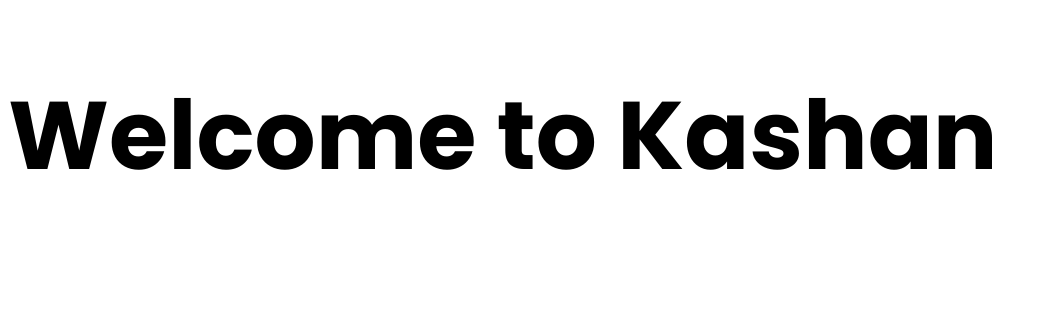
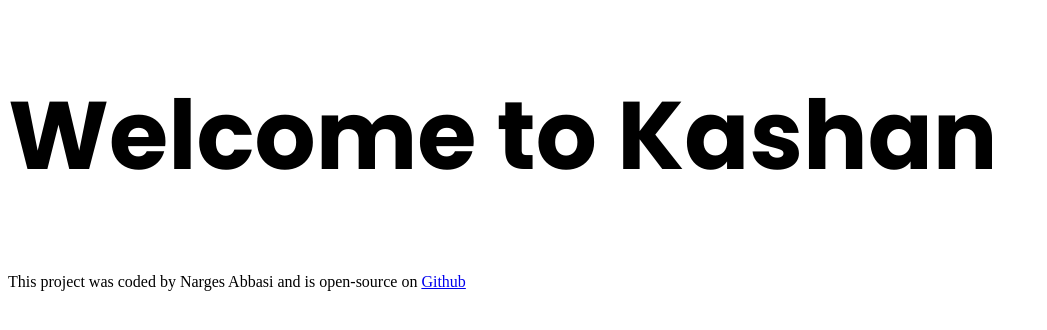
Before and after one commit to Narges-abbasii/Travel-blog, a plain HTML site: page index.html in a window 1280 px wide. Shown: the whole page, without its empty margins (0-1047 px from the left). Drawn offline with Linux system fonts and the light colour scheme.

Commit message:
added footer element to index.html

```diff
--- a/index.html
+++ b/index.html
@@ -15,5 +15,9 @@
   </head>
   <body>
     <h1>Welcome to Kashan</h1>
+    <footer>
+      This project was coded by Narges Abbasi and is open-source on
+      <a href="https://github.com/Narges-abbasii/Travel-blog">Github</a>
+    </footer>
   </body>
 </html>
```
